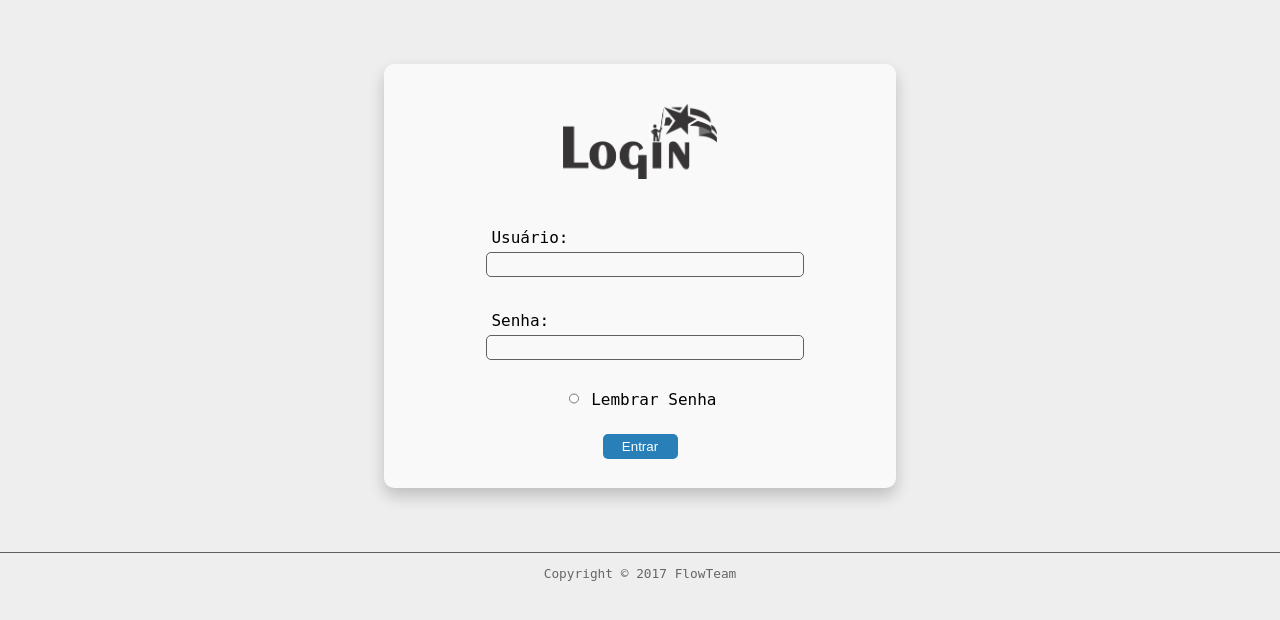
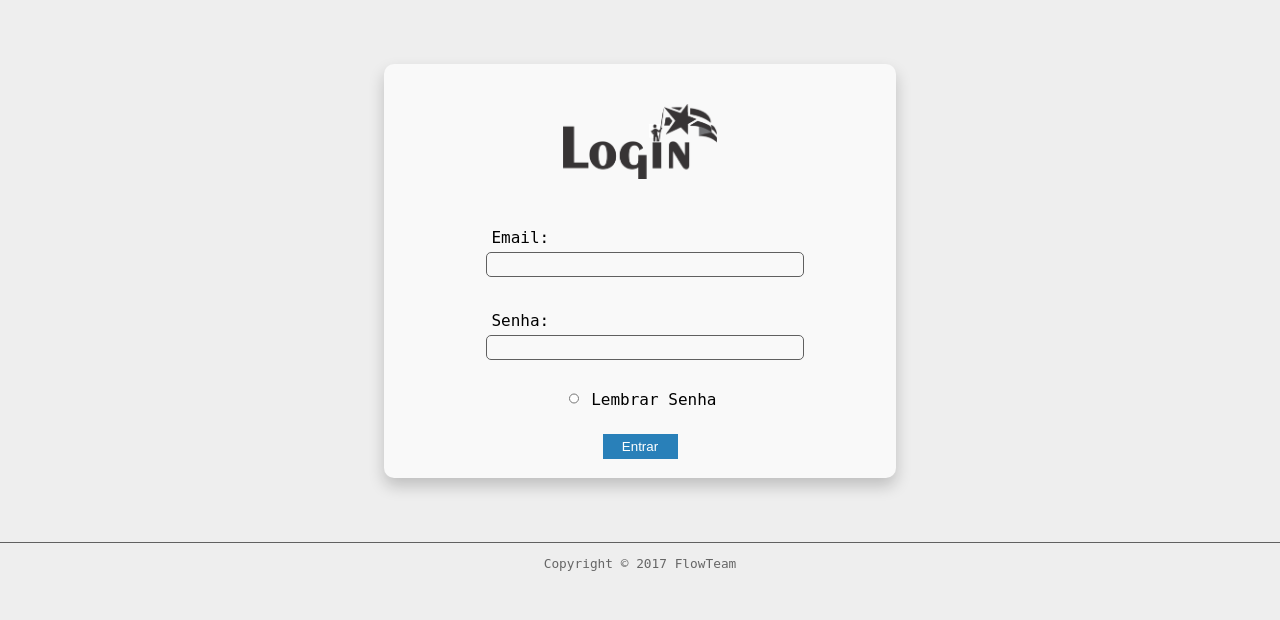
Before and after one commit to arthurfalcao/wikilitica, a PHP site: page /templates/login.html in a window 1280 px wide. Shown: the top 620 px of the page. Run offline with PHP 8.4, Linux system fonts and the light colour scheme.

Commit message:
Add login.php (empty)
Algumas mudanças no html e adição do arquivo .php

```diff
--- a/static/css/login.css
+++ b/static/css/login.css
@@ -6,7 +6,6 @@ body{
 	font-family: Century Gothic, monospace;
 
 }
-
 
 .caixa{
 	text-align: center;
--- a/templates/login.html
+++ b/templates/login.html
@@ -10,14 +10,14 @@
 		<a href="./login.html">
 			<img  class="imagem"  src="../static/img/login.png" alt="logo" height="20px" width="80px">
 		</a>
-		<form name="login" action="">
-			<label id="l1">Usuário:</label><br>
-			<input type="text" name="usuario" id="f1"><br><br>
+		<form name="login" action="login.php" method="post">
+			<label id="l1">Email:</label><br>
+			<input type="text" name="nEmail" id="iEmail"><br><br>
 			<label id="l1">Senha:</label><br>
-			<input type="password" name="senha"><br><br>
+			<input type="password" name="nSenha" id="iSenha"><br><br>
 			<label><input style="width: 10px;" type="radio" value="Lembrar Senha"> Lembrar Senha</label>
 			<br><br>
-			<input type="submit" class="bt" value="Entrar">
+			<button class="bt" type="submit" name="button">Entrar</button>
 		</form>
 		<br>
 	</div>
```
Also changed, not shown: templates/login.php (added).
